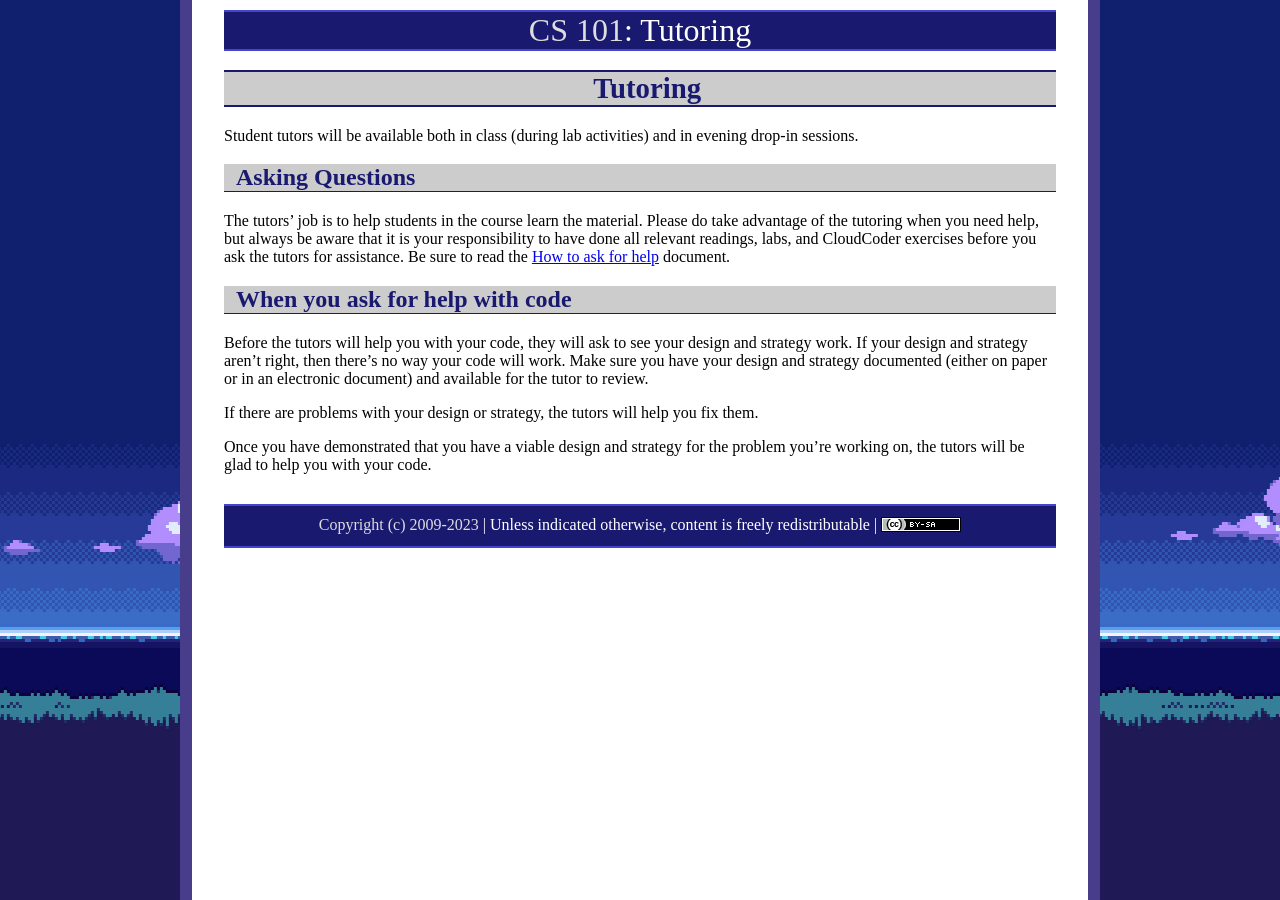
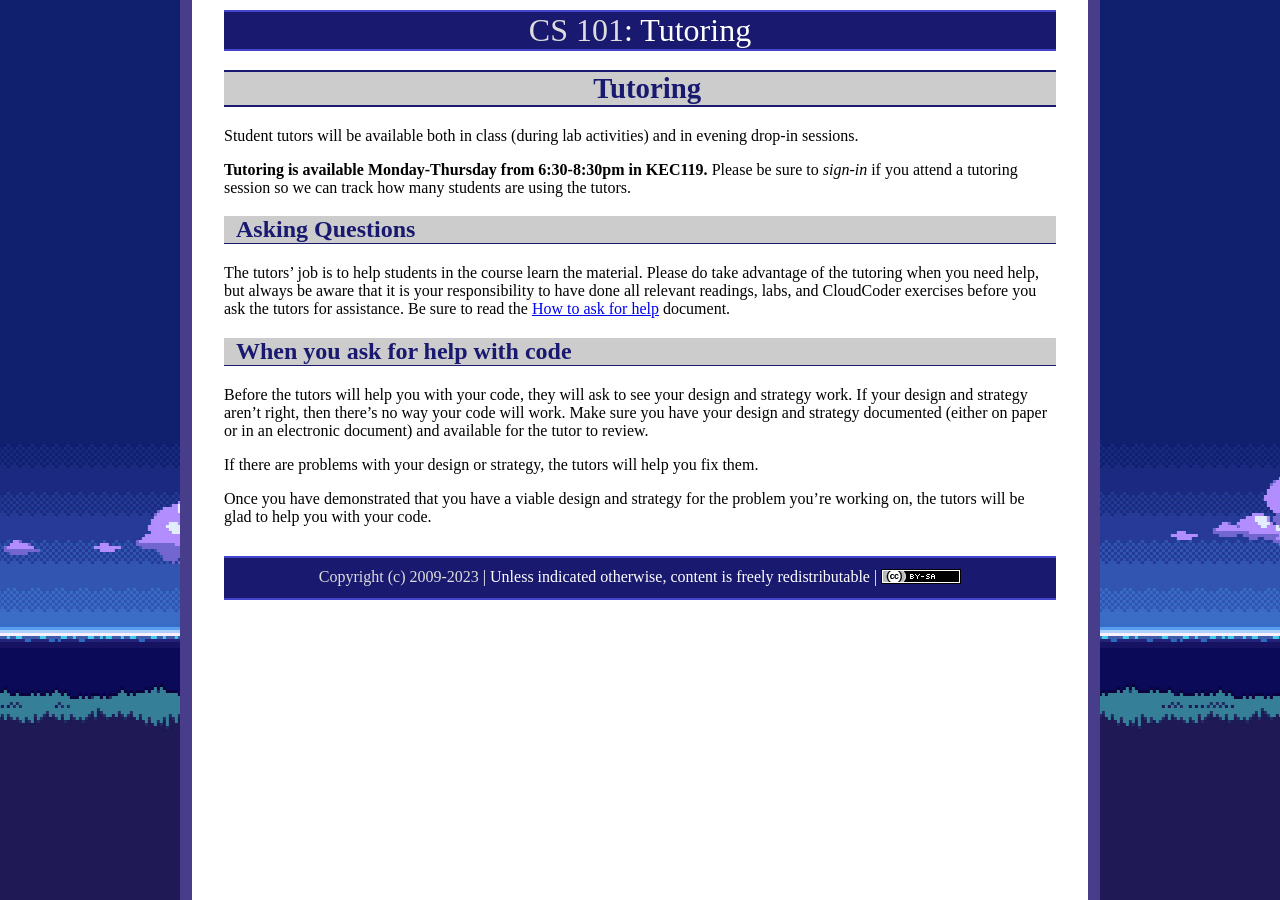
Before and after one commit to ycpcs/cs101-fall2023, a Jekyll site: the page built from tutoring.md, in a window 1280 px wide. Built offline with Jekyll 4.4.1, drawn with Linux system fonts in a browser that asks for light colours.

Commit message:
update tutoring
update tutoring

```diff
--- a/tutoring.md
+++ b/tutoring.md
@@ -6,7 +6,8 @@ title: "Tutoring"
 # Tutoring
 
 Student tutors will be available both in class (during lab activities) and in evening drop-in sessions.
-<!--Tutoring is expected to start on Wednesday, September, 4, 2019. -->
+
+**Tutoring is available Monday-Thursday from 6:30-8:30pm in KEC119.** Please be sure to *sign-in* if you attend a tutoring session so we can track how many students are using the tutors.
 
 ## Asking Questions
 
```
